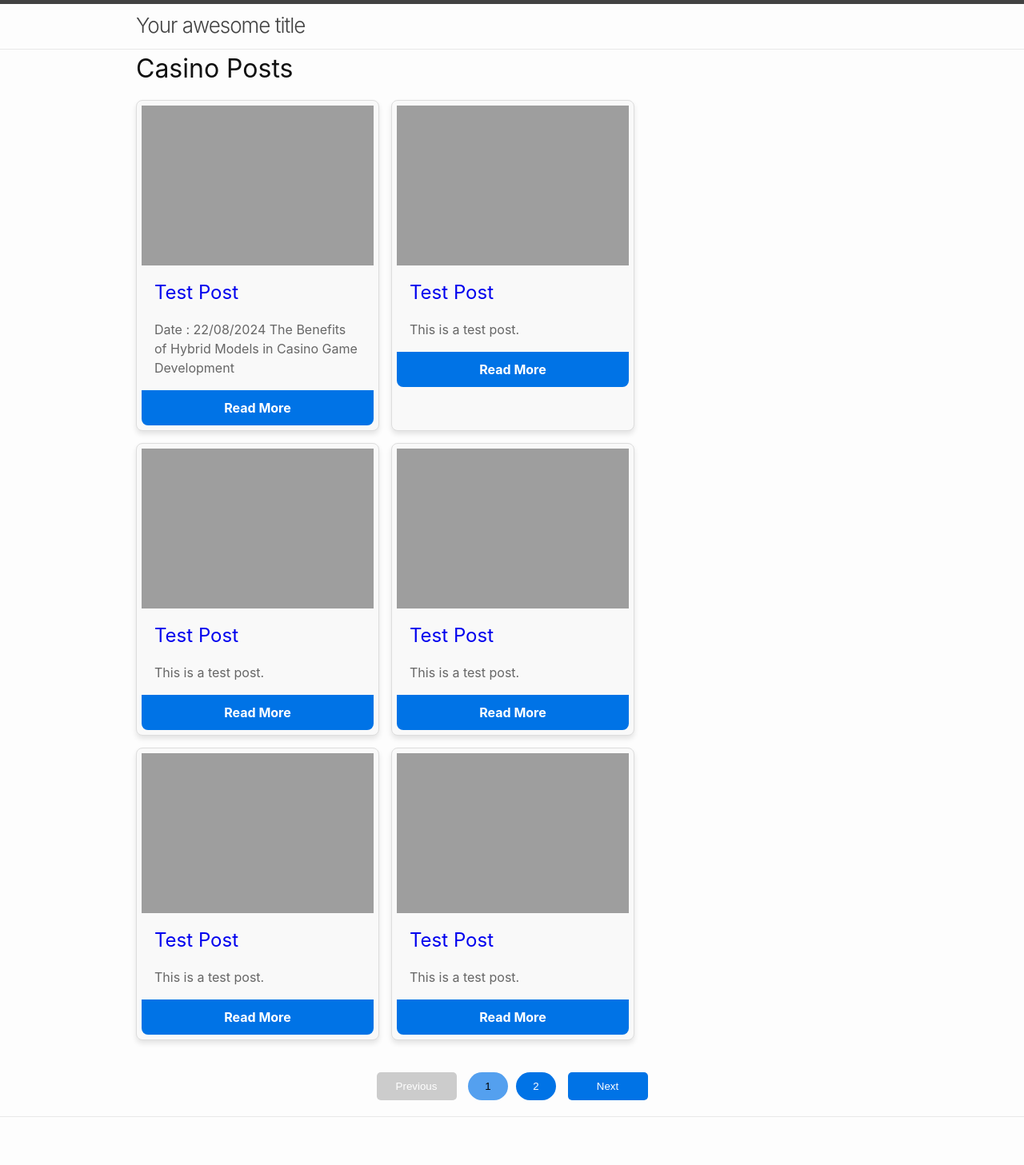
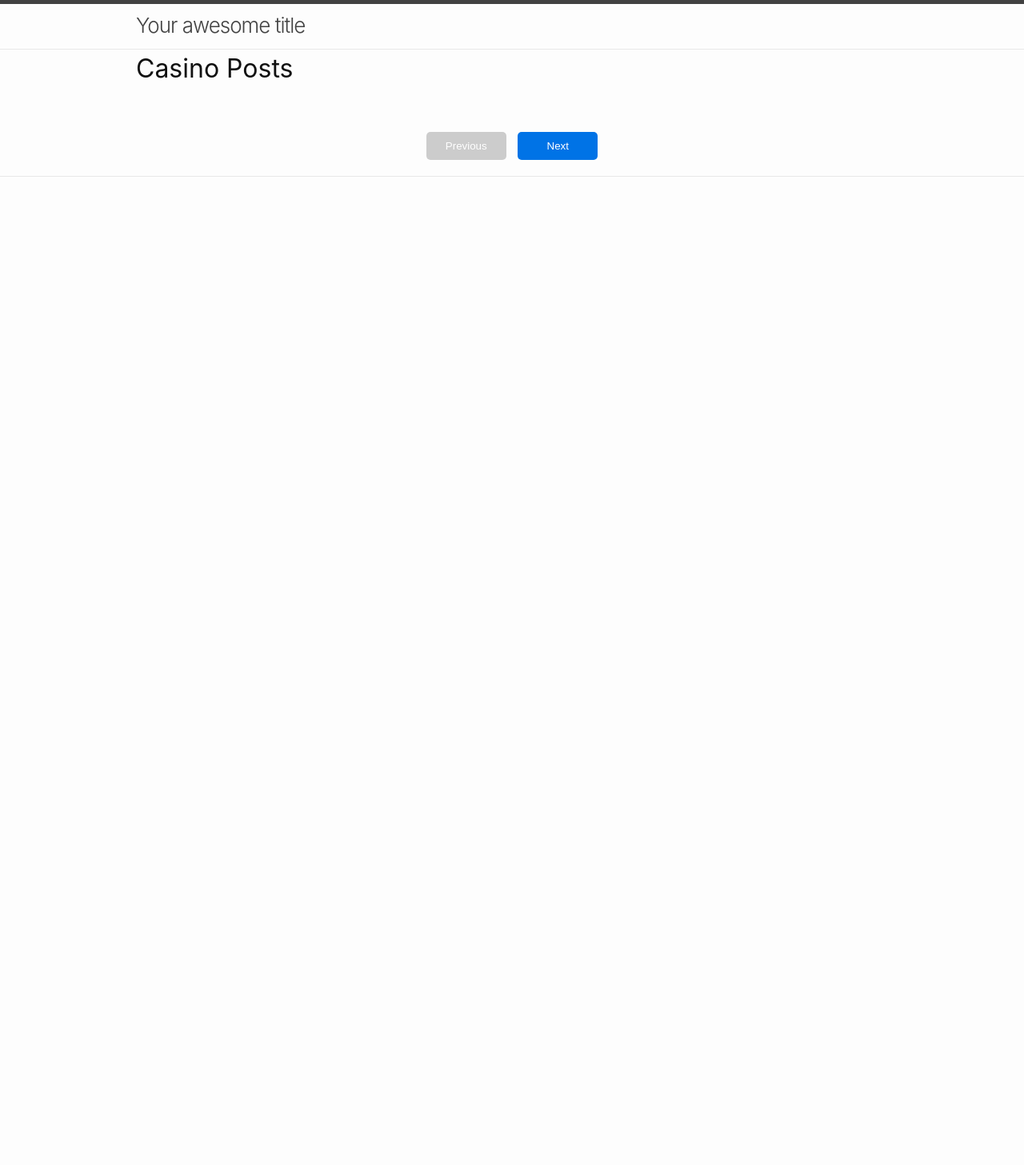
Before and after one commit to samcorp024/jekyll, a Jekyll site: the page built from category-blockchain.md, in a window 1280 px wide. Shown: the whole page at 80% size. Built offline with Jekyll 4.4.1, drawn with Linux system fonts in a browser that asks for light colours; our own code applies the rules of GitHub Pages for plain Markdown files; after the commit the page ends 900 px from its top, so only the background shows below that.

Commit message:
Update category-blockchain.md

```diff
--- a/category-blockchain.md
+++ b/category-blockchain.md
@@ -113,7 +119,7 @@
 <h1>Casino Posts</h1>
 
 <div class="posts-container">
-  {% assign category = 'casino' %}
+  {% assign category = 'bockchain' %}
   {% for post in site.posts %}
     {% if post.categories contains category %}
       <div class="post-card">
```
Also changed, not shown: other parts of category-blockchain.md (+6 -0 lines).
